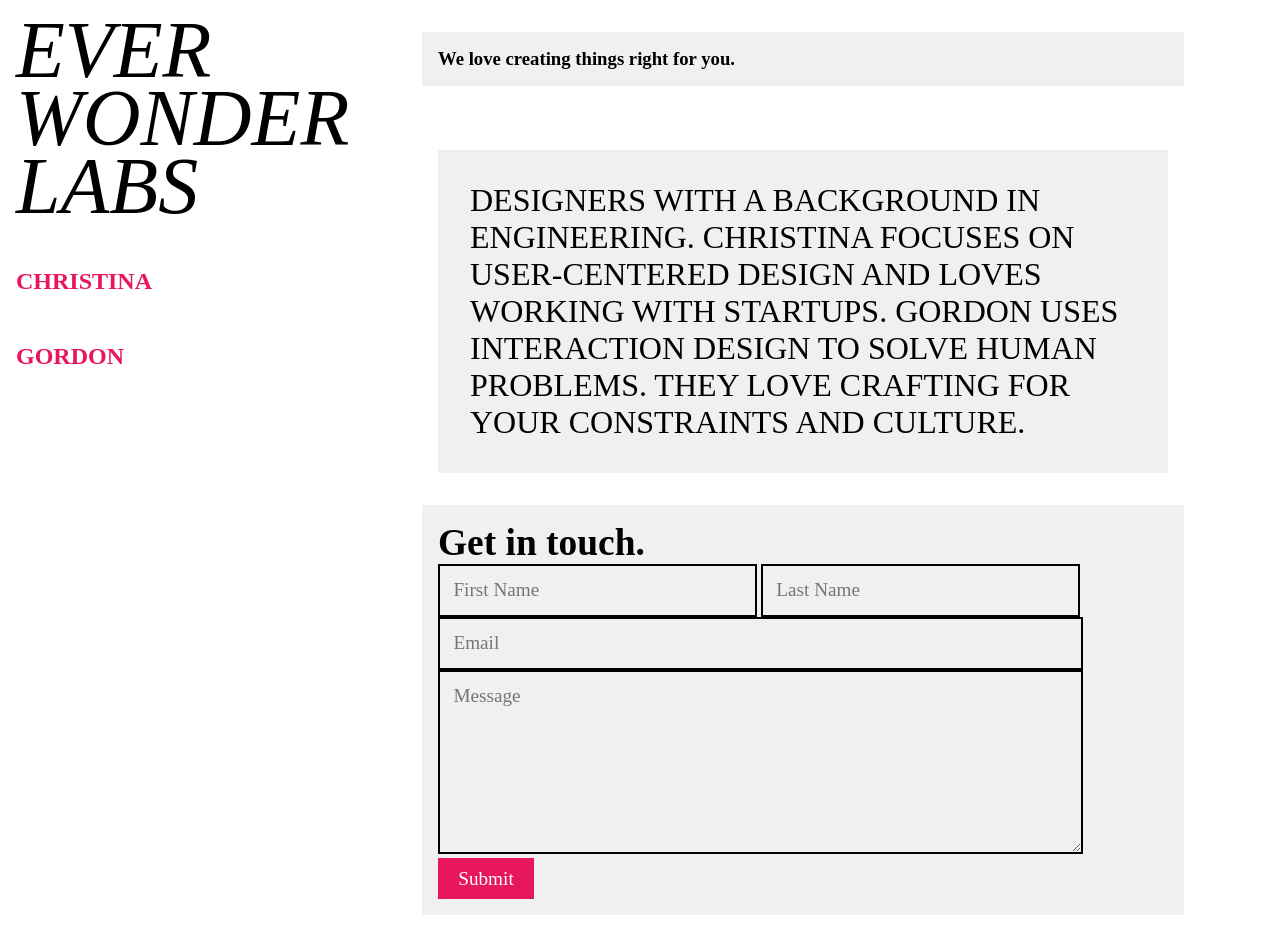
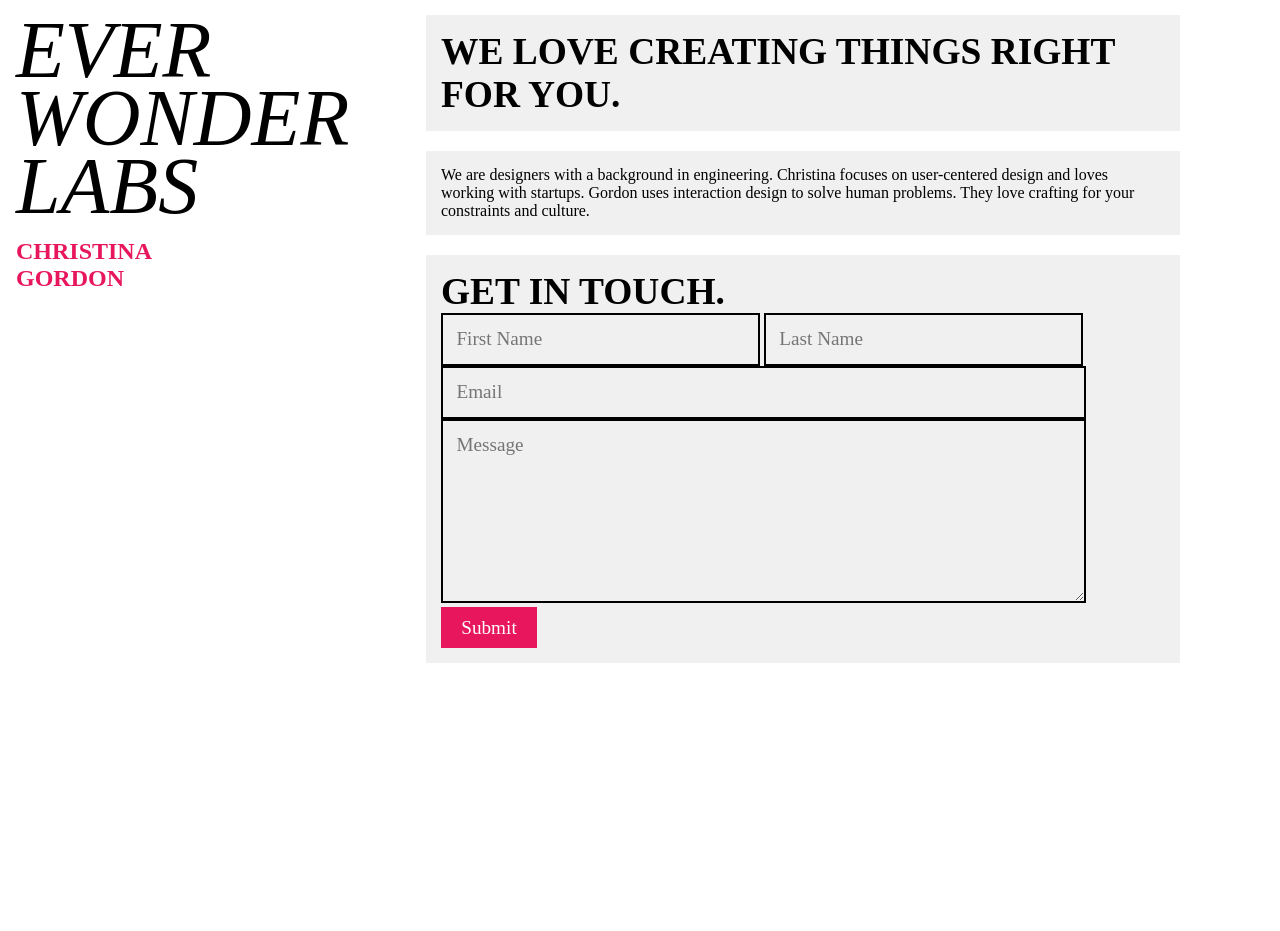
Before and after one commit to chrnguyen/everwonderlabs, a plain HTML site: page index.html in a window 1280 px wide. After the commit the page ends 800 px from the top, so only its background shows below. Drawn offline with Linux system fonts and the light colour scheme.

Commit message:
playing around with some styling

```diff
--- a/index.html
+++ b/index.html
@@ -15,15 +15,16 @@
 			<h1>ever</h1>
 			<h1>wonder</h1>
 			<h1>labs</h1>
+			<br>
 			<a href="http://chrnguyen.com"><h2>christina</h2></a>
 			<a href="http://gordonmei.com"><h2>gordon</h2></a>
 		</section>
 		<div id="right">
-			<section class="content-block">
+			<section id="about" class="content-block">
 				<h3>We love creating things right for you.<h3>
 			</section>
-			<section id="about" class="content-block">
-				<p>Designers with a background in engineering. Christina focuses on user-centered design and loves working with startups. Gordon uses interaction design to solve human problems. They love crafting for your constraints and culture.</p>
+			<section class="content-block">
+				<p>We are designers with a background in engineering. Christina focuses on user-centered design and loves working with startups. Gordon uses interaction design to solve human problems. They love crafting for your constraints and culture.</p>
 			</section>
 			<section id="contact" class="content-block">
 				<form id="contact-form" action="http://getsimpleform.com/messages?form_api_token=935bd968912c8fd39551c0f3d8fac4f4" method="post">
--- a/style.css
+++ b/style.css
@@ -32,8 +32,10 @@ h2{
 
 }
 
-#sidebar h2{
-	padding-top: 2em;
+h3{
+	font-family: 'futura-pt';
+	color: ##E8175D;
+	text-transform: uppercase;
 }
 
 #right{
@@ -44,10 +46,10 @@ h2{
 }
 
 .content-block{
-	padding: 1em;
-	margin: 1em;
+	padding: 15px;
+	margin: 20px;
 	background-color: #f0f0f0;
-	margin-top: 2em;
+	margin-top: 15px;
 	font-family: 'ltc-bodoni-175';
 }
 
```
